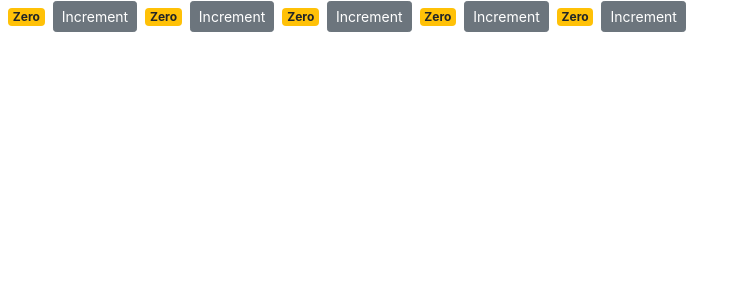
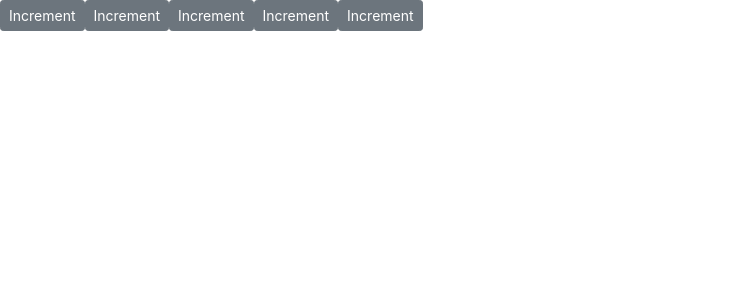
Before and after one commit to kapiljhajhria/counter_app, a React (Create React App) app: page / in a window 1280 px wide. Shown: the top 300 px of the page, without its empty margins (0-749 px from the left). Built offline with nearby package versions, Linux system fonts and the light colour scheme.

Commit message:
testing with functional component

```diff
--- a/src/components/counterComponent.jsx
+++ b/src/components/counterComponent.jsx
@@ -1,49 +1,104 @@
-import React, {Component} from "react";
+import React from "react";
 
-class Counter extends Component {
-    state = {
-        count: 0,
-        // imageUrl:'https://picsum.photos/200'
-        tags: []
-    };
+// class Counter {
+//     constructor(props) {
+//         super(props);
+//         this.props = props;
+//         this.state = {
+//             value: this.props.,
+//             // imageUrl:'https://picsum.photos/200'
+//         }
+//     }
+//     ;
+//     // constructor() {
+//     //     super();
+//     //     this.handleIncrement = this.handleIncrement.bind(this);
+//     // }
+//
+//     // styles = {
+//     //     fontSize: 50,
+//     //     fontWeight: 'bold'
+//     // }
+//
+//     // renderTags() {
+//     //     if (this.state.tags.length === 0) return <p>No tags Found</p>
+//     //     return <ul>
+//     //         {this.state.tags.map(tag => <li key={tag}>{tag}</li>)}
+//     //     </ul>;
+//     // }
+//
+//     handleIncrement = (product) => {
+//         console.log("Increment Clicked");
+//         // this.state.count++;
+//         this.setState({
+//             value: this.state.value + 1
+//         });
+//         //obj.method() this will return ref to the object
+//         //function() this will return window object, if strict mode is enabled it will return undefined
+//         //to fix this issue use bind method
+//     }
+//     props;
+//
+//     render() {
+//         console.log(this)
+//         return (
+//             <React.Fragment>
+//                 {/*<img src={this.state.imageUrl} alt="Random Image"/>*/}
+//                 <span className={this.getBadgeClasses()}>{this.formatCount()}</span>
+//                 <button
+//                     onClick={() => {
+//                         this.handleIncrement("some product/event")
+//                     }}
+//                     className="btn btn-secondary btn-sm">
+//                     Increment
+//                 </button>
+//             </React.Fragment>
+//         );
+//     }
+//
+//     getBadgeClasses() {
+//         let classes = "badge m-2 badge-";
+//         classes += (this.state.value === 0) ? "warning" : "primary"
+//         return classes;
+//     }
+//
+//     formatCount() {
+//         const value = this.state.value;
+//         return value === 0 ? "Zero" : value;
+//     }
+// }
+//
+// export default Counter;
 
-    // constructor() {
-    //     super();
-    //     this.handleIncrement = this.handleIncrement.bind(this);
-    // }
+export default function Counter(props) {
+    ///TODO: fix props issue here
+    const [value, setValue] = React.useState(props.counterValue);
 
-    // styles = {
-    //     fontSize: 50,
-    //     fontWeight: 'bold'
-    // }
 
-    renderTags() {
-        if (this.state.tags.length === 0) return <p>No tags Found</p>
-        return <ul>
-            {this.state.tags.map(tag => <li key={tag}>{tag}</li>)}
-        </ul>;
+    function handleIncrement(product) {
+        console.log("Increment Clicked");
+        let countValue = value;
+        console.log(props);
+        setValue(++countValue)
     }
 
-    handleIncrement = (product) => {
-        console.log(product);
-        console.log("Increment Clicked");
-        // this.state.count++;
-        this.setState({
-            count: this.state.count + 1
-        });
-        //obj.method() this will return ref to the object
-        //function() this will return window object, if strict mode is enabled it will return undefined
-        //to fix this issue use bind method
+    function getBadgeClasses() {
+        let classes = "badge m-2 badge-";
+        classes += (value === 0) ? "warning" : "primary"
+        return classes;
     }
 
-    render() {
+    function formatCount() {
+        let countValue = value;
+        return countValue === 0 ? "Zero" : countValue;
+    }
+
     return (
         <React.Fragment>
-                {/*<img src={this.state.imageUrl} alt="Random Image"/>*/}
-                <span className={this.getBadgeClasses()}>{this.formatCount()}</span>
+            <span className={getBadgeClasses()}>{formatCount()}</span>
             <button
-                    onClick={()=>{
-                        this.handleIncrement("some product/event")
+                onClick={() => {
+                    handleIncrement("some product/event")
                 }}
                 className="btn btn-secondary btn-sm">
                 Increment
@@ -51,17 +106,3 @@ class Counter extends Component {
         </React.Fragment>
     );
 }
-
-    getBadgeClasses() {
-        let classes = "badge m-2 badge-";
-        classes += (this.state.count === 0) ? "warning" : "primary"
-        return classes;
-    }
-
-    formatCount() {
-        const {count} = this.state;
-        return count === 0 ? "Zero" : count;
-    }
-}
-
-export default Counter;
--- a/src/components/counters.jsx
+++ b/src/components/counters.jsx
@@ -13,7 +13,12 @@ state={
     render() {
         return (
             <div>
-                {this.state.counters.map(counter=><Counter key={counter.key}></Counter>)}
+                {this.state.counters.map(counter=>
+                    <Counter
+                        key={counter.id}>
+                        counterValue={counter.value}
+                        selected={true}
+                    </Counter>)}
             </div>
         )
     }
```
Lines whose indentation alone changed are shown as unchanged.
